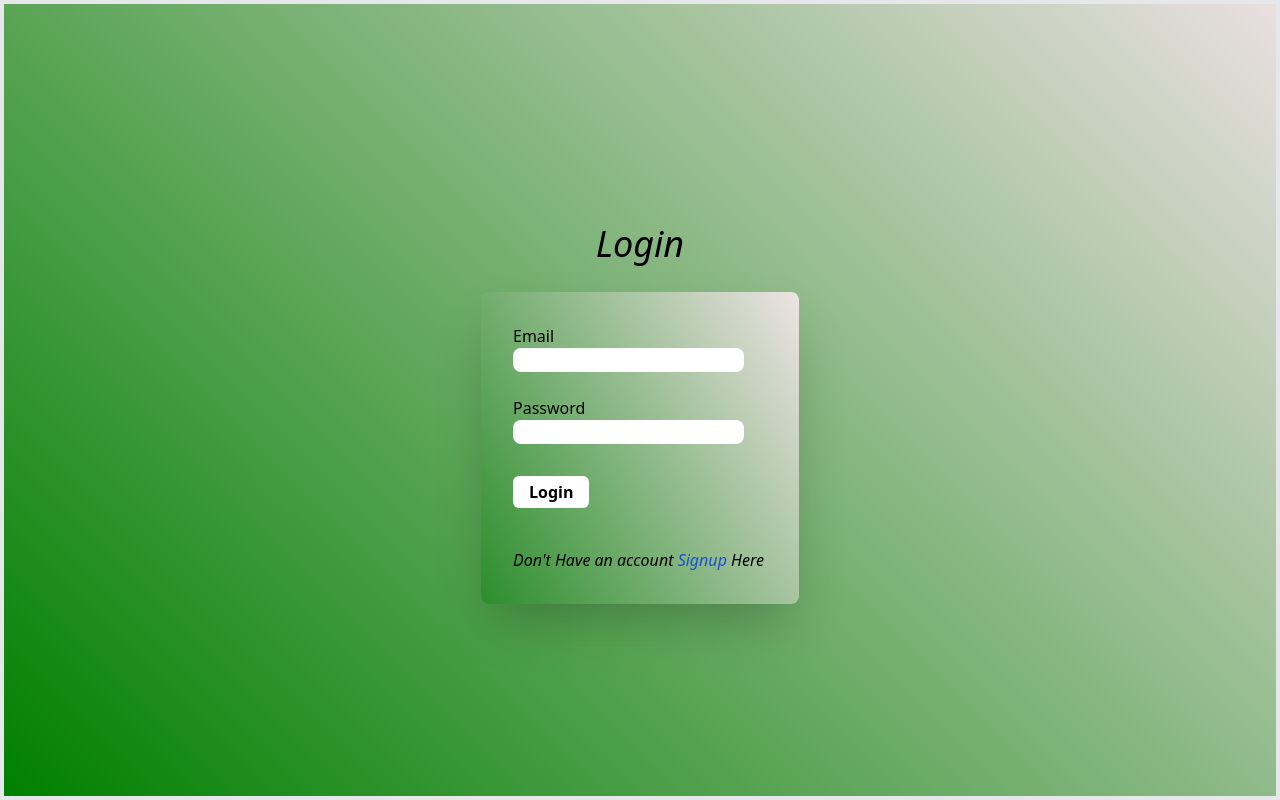
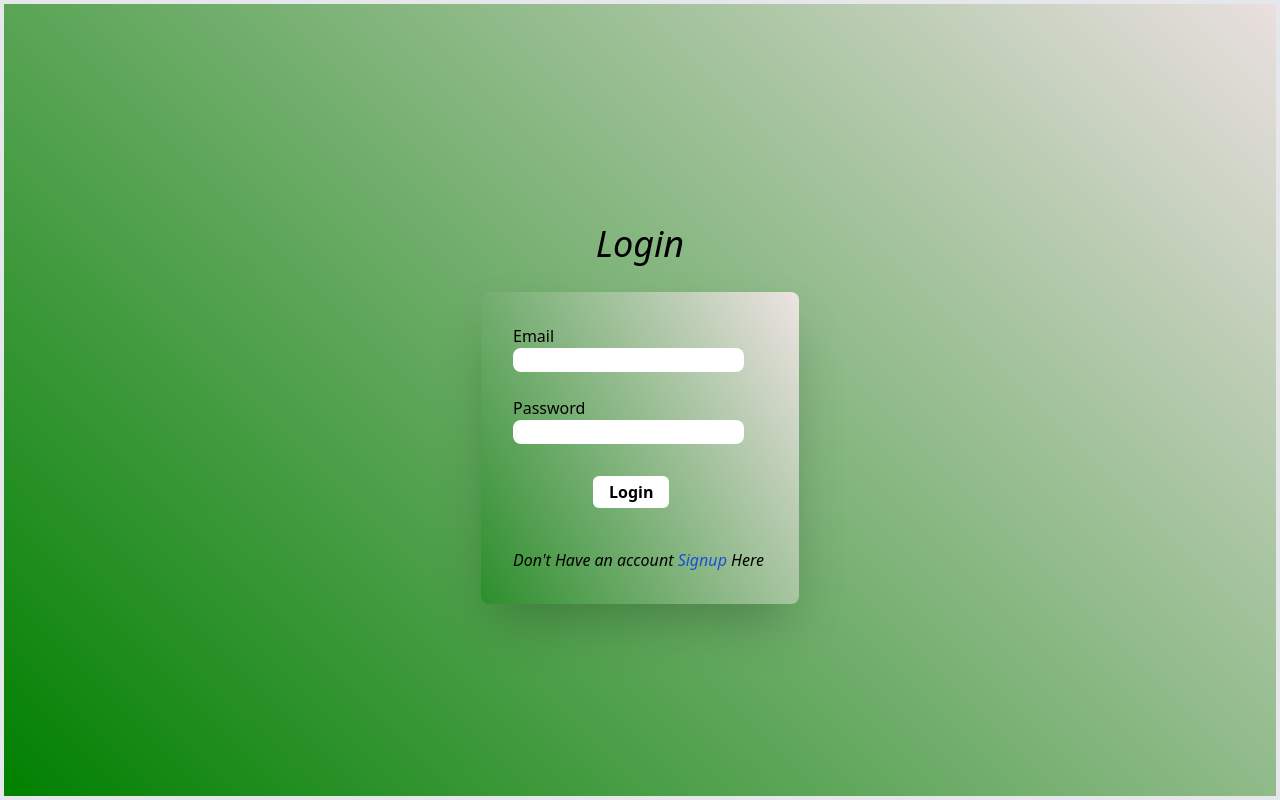
Before and after one commit to SUBHIN-TM/Social-Stream-Front-End, a React (Vite) app: page /login in a window 1280 px wide. Built offline with nearby package versions, Linux system fonts and the light colour scheme.

Commit message:
responsive done

```diff
--- a/src/components/Login.jsx
+++ b/src/components/Login.jsx
@@ -74,7 +74,7 @@ function Login() {
           </label>
           <input className="rounded-lg  mb-8   text-gray-500 hover:border-gray-500" type="password" name="password" id="password" value={password} onChange={(e)=> onChangeFunction(e)} />
           <br />
-          <button type="submit" className="p-1 bg-white font-semibold rounded-md px-4  hover:bg-slate-700 hover:text-white">Login</button>
+          <button type="submit" className="sm:ml-[80px] p-1 bg-white font-semibold rounded-md px-4  hover:bg-slate-700 hover:text-white">Login</button>
           <p className="mt-10 italic">Don't Have an account <span className="text-blue-700"><Link to='/signup'>Signup</Link></span> Here</p>
         </form>
 
```
